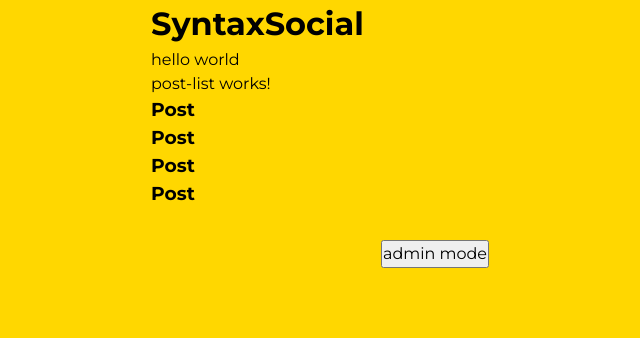
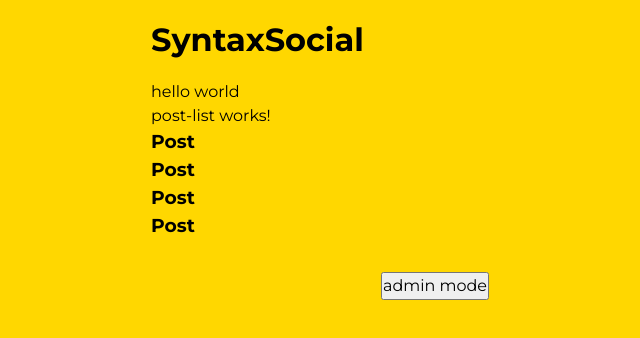
Before and after one commit to Biosaiber/syntax-social, an Angular app: page / in a window 1280 px wide. Shown: the top 338 px of the page, without its empty margins (205-845 px from the left). Built offline with nearby package versions, Linux system fonts and the light colour scheme; a web font is replaced by a local one.

Commit message:
style: header paddings

```diff
--- a/src/app/app.css
+++ b/src/app/app.css
@@ -1,3 +1,7 @@
+header {
+  padding-top: 16px;
+  padding-bottom: 16px;
+}
 footer {
   margin-top: 16px;
   padding-top: 16px;
```
